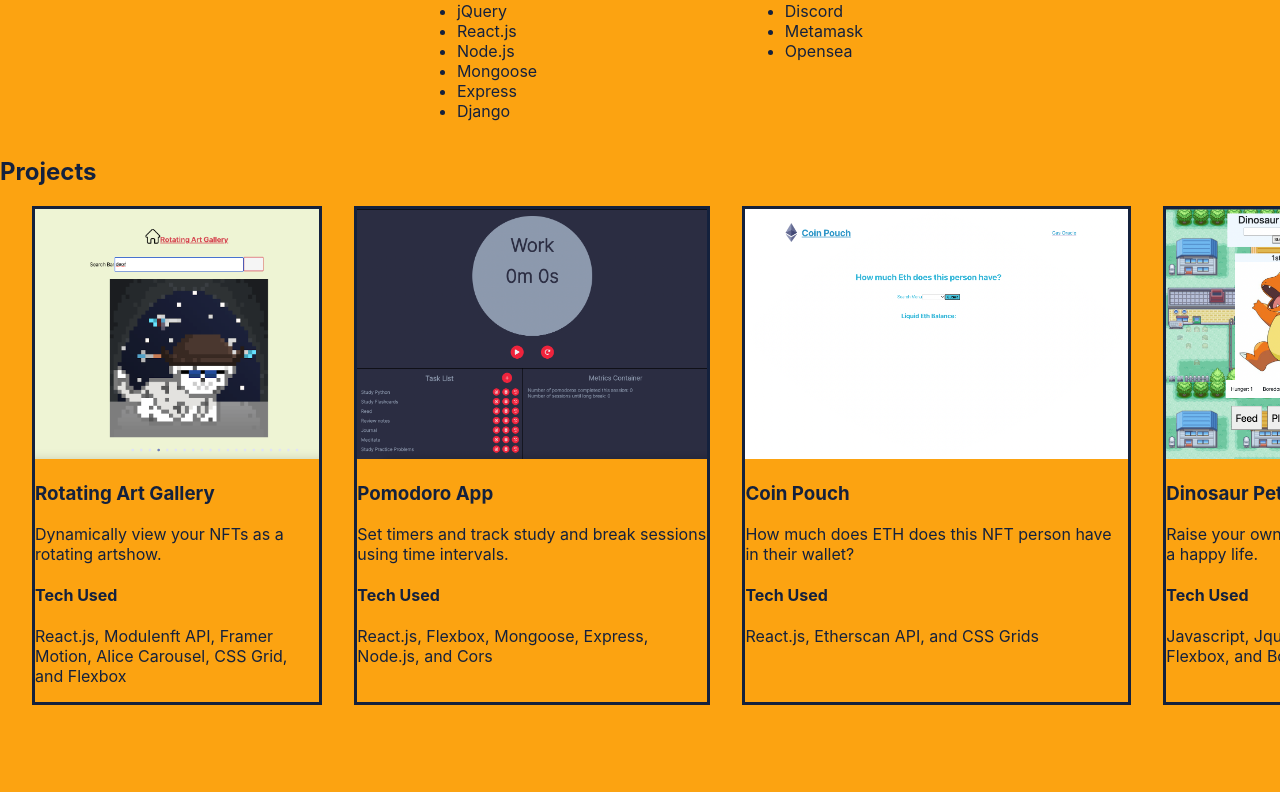
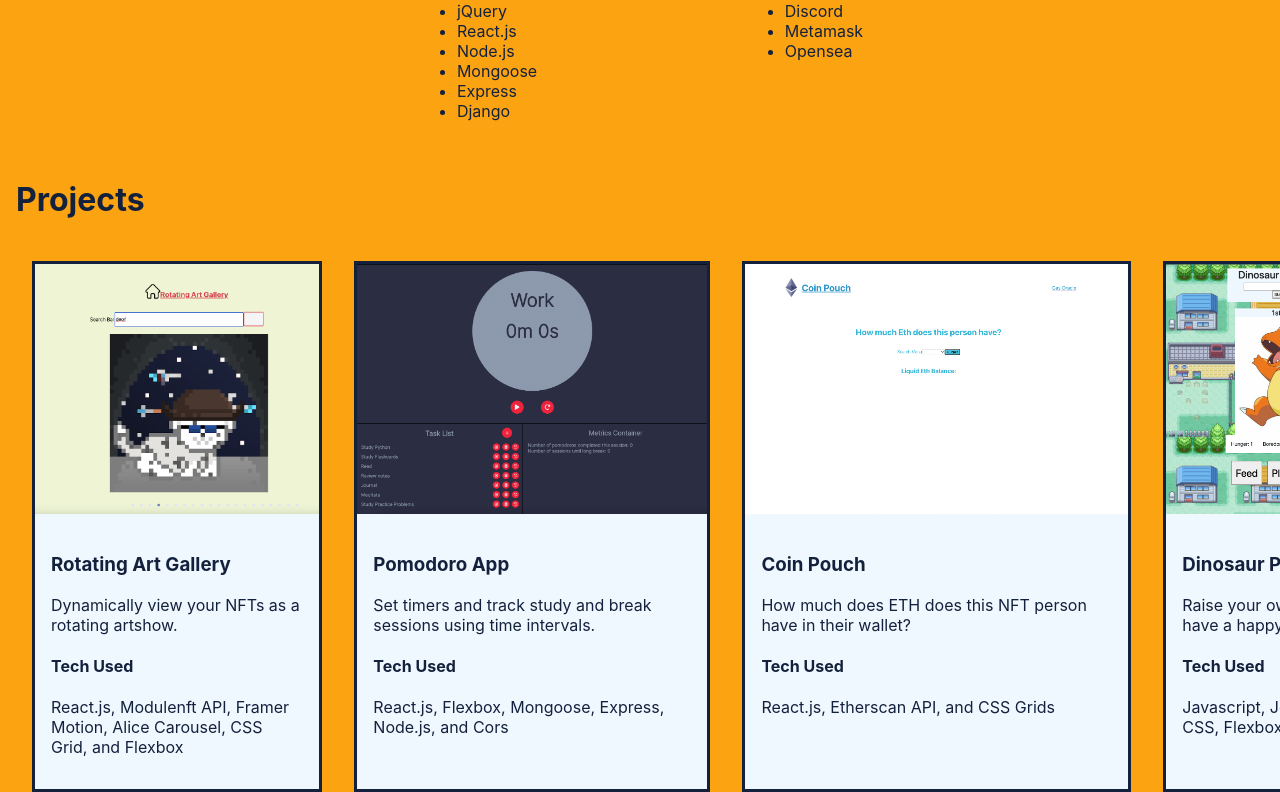
Before and after one commit to thinkaboutmovies/portfolio, a React (Create React App) app: page / in a window 1280 px wide. Shown: the part 1146-1938 px from the top of the page. Before the commit the page ends 1851 px from the top, so only its background shows below. Built offline with nearby package versions, Linux system fonts and the light colour scheme.

Commit message:
add background color and padding to projects component

```diff
--- a/src/App.css
+++ b/src/App.css
@@ -89,6 +89,11 @@
 
 /* Projects */
 
+#Projects h2 {
+  padding: 1rem;
+  font-size: 2em
+}
+
 #Projects-Card-List {
   display: flex;
   /* width: 100vh; */
@@ -98,6 +103,10 @@
     margin-left: 2rem;
     border-style: solid;
     border-width: 3px;
+    background-color: aliceblue;
+}
+.Project-Card-Text {
+  padding: 1rem
 }
 
 #Projects img{
--- a/src/components/Projects.js
+++ b/src/components/Projects.js
@@ -16,13 +16,15 @@
 							rel='noreferrer'>
 							<img src={RotatingArtGalleryScreenShot} alt='' />
 						</a>
+						<div class='Project-Card-Text'>
 							<h3>Rotating Art Gallery</h3>
 							<p>Dynamically view your NFTs as a rotating artshow.</p>
 							<h4>Tech Used</h4>
 							<p>
-							React.js, Modulenft API, Framer Motion, Alice Carousel, CSS Grid,
-							and Flexbox
+								React.js, Modulenft API, Framer Motion, Alice Carousel, CSS
+								Grid, and Flexbox
 							</p>
+						</div>
 					</article>
 					<article class='Project-Card' id='Pomodoro-App-Card'>
 						<a
@@ -31,6 +33,7 @@
 							rel='noreferrer'>
 							<img src={PomodoroAppScreenShot} alt='' />
 						</a>
+						<div class='Project-Card-Text'>
 							<h3>Pomodoro App</h3>
 							<p>
 								Set timers and track study and break sessions using time
@@ -38,6 +41,7 @@
 							</p>
 							<h4>Tech Used</h4>
 							<p>React.js, Flexbox, Mongoose, Express, Node.js, and Cors</p>
+						</div>
 					</article>
 					<article class='Project-Card' id='Coin-Pouch-Card'>
 						<a
@@ -46,10 +50,14 @@
 							rel='noreferrer'>
 							<img src={CoinPouchScreenShot} alt='' />
 						</a>
+						<div class='Project-Card-Text'>
 							<h3>Coin Pouch</h3>
-						<p>How much does ETH does this NFT person have in their wallet?</p>
+							<p>
+								How much does ETH does this NFT person have in their wallet?
+							</p>
 							<h4>Tech Used</h4>
 							<p> React.js, Etherscan API, and CSS Grids</p>
+						</div>
 					</article>
 					<article class='Project-Card' id='Dinosaur-Pet-Card'>
 						<a
@@ -58,10 +66,12 @@
 							rel='noreferrer'>
 							<img src={DinosaurPetsScreenShot} alt='' />
 						</a>
+						<div class='Project-Card-Text'>
 							<h3>Dinosaur Pet</h3>
 							<p>Raise your own dinosaur to have a happy life.</p>
 							<h4>Tech Used</h4>
 							<p>Javascript, Jquery, HTML, CSS, Flexbox, and Bootstrap.</p>
+						</div>
 					</article>
 				</section>
 			</div>
```
Lines whose indentation alone changed are shown as unchanged.
